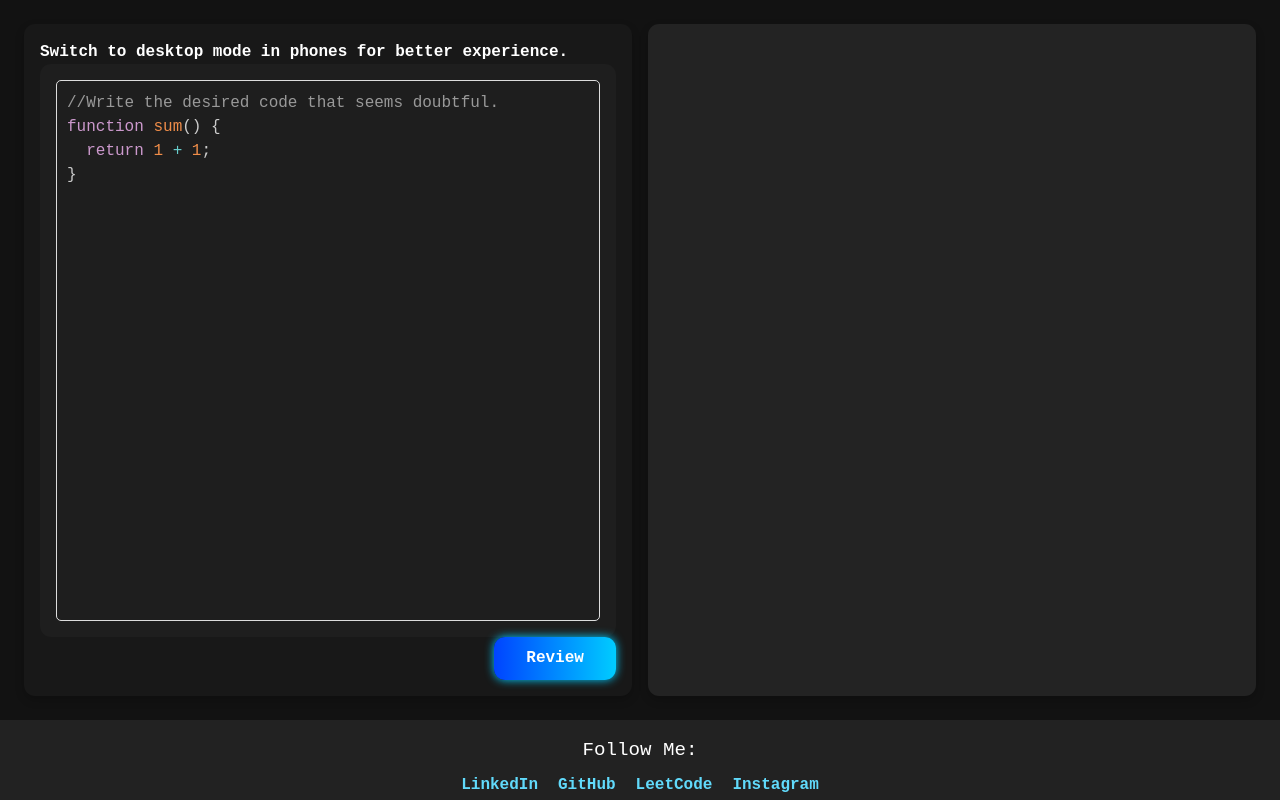
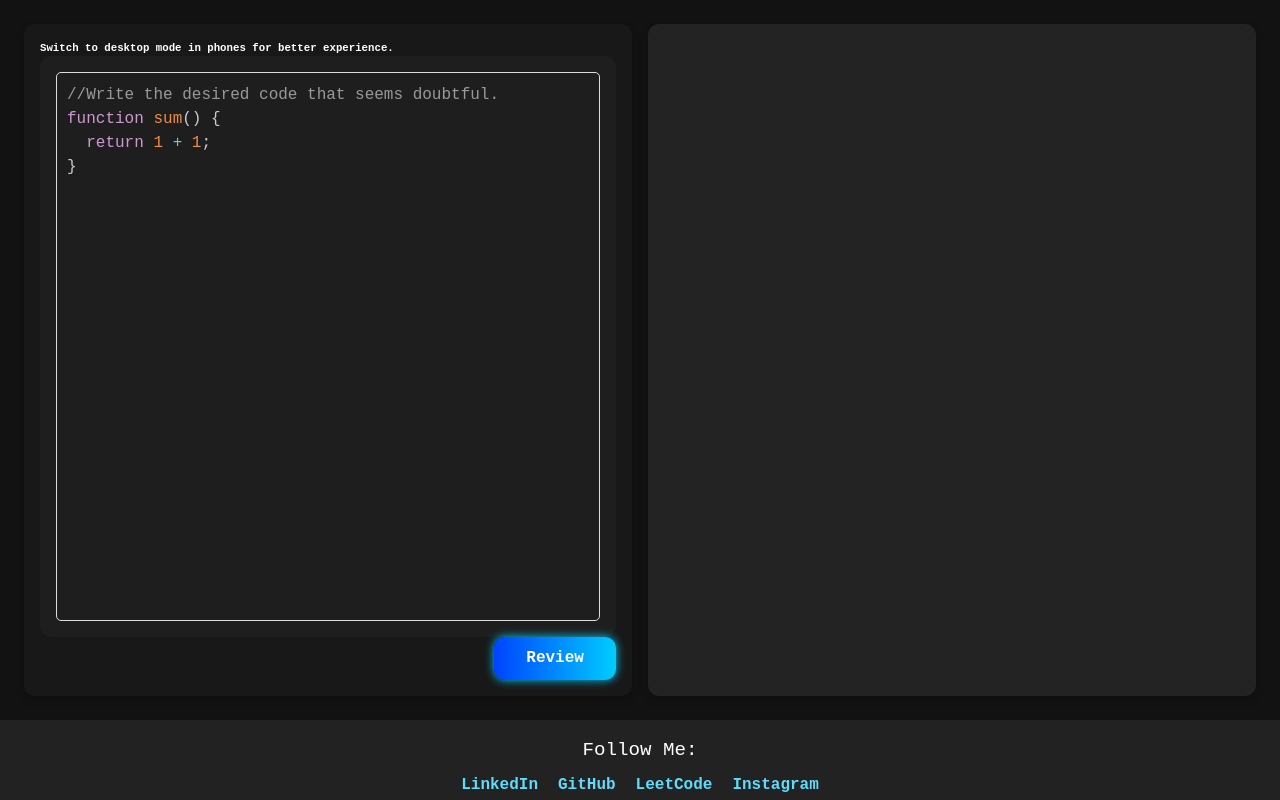
Before and after one commit to CHIRANJEET12/codereview, a React (Vite) app in the folder frontend/: page / in a window 1280 px wide. Built offline with nearby package versions, Linux system fonts and the light colour scheme.

Commit message:
Update App.jsx

```diff
--- a/frontend/src/App.jsx
+++ b/frontend/src/App.jsx
@@ -37,7 +37,7 @@ function sum() {
     <>
       <main>
         <div className="left">
-          <h4>Switch to desktop mode in phones for better experience.</h4>
+            <h6>Switch to desktop mode in phones for better experience.</h6>
           <div className="code">
             <Editor
               value={code}
```
